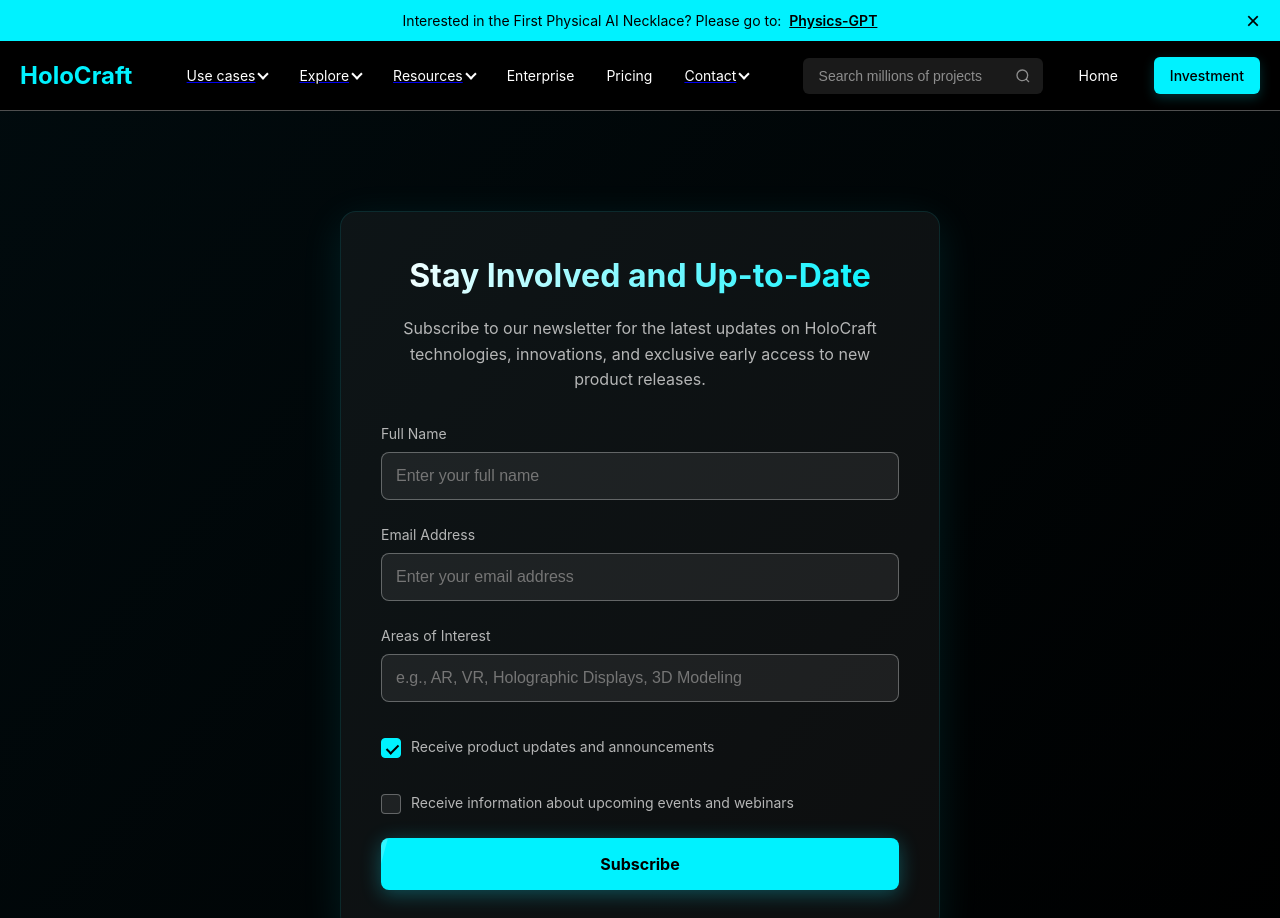
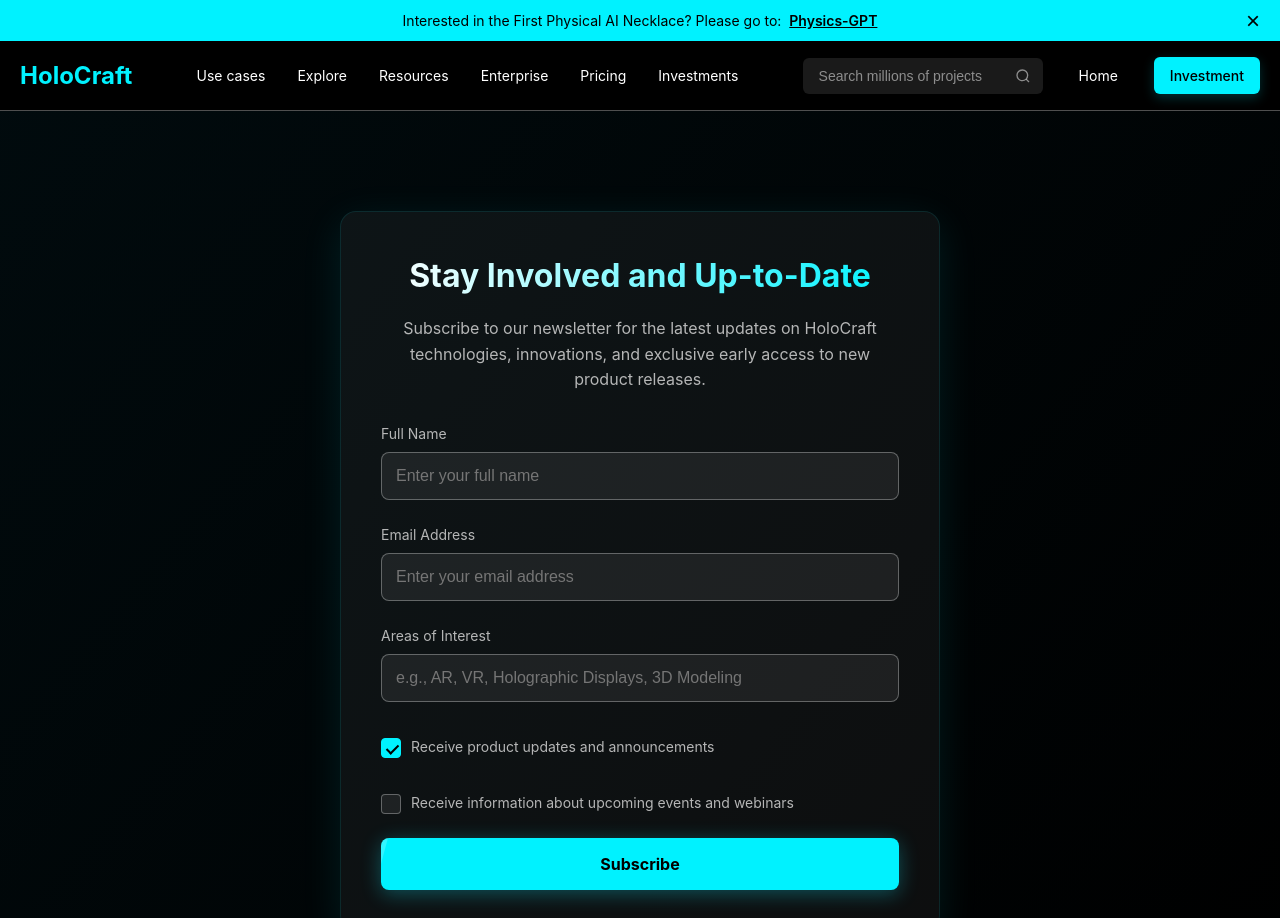
Before and after one commit to holocraft-technologies/holocraft-website-test, a plain HTML site: page emailsub.html in a window 1280 px wide. Shown: the top 918 px of the page. Drawn offline with Linux system fonts and the light colour scheme.

Commit message:
Add files via upload

```diff
--- a/emailsub.html
+++ b/emailsub.html
@@ -608,32 +608,30 @@
     <nav>
         <div class="nav-container">
             <a href="index.html" class="logo">HoloCraft</a>
+
             <div class="nav-links">
-                <a href="404.html">
-                    <div class="nav-item">
+                <a class="nav-item" href="use-cases.html#">
+
                         Use cases
-                        <span class="dropdown-arrow"></span>
-                    </div>
+
                 </a>
-                <a href="404.html">
-                    <div class="nav-item">
+                <a class="nav-item" href="explore.html#">
+
                         Explore
-                        <span class="dropdown-arrow"></span>
-                    </div>
+
                 </a>
-                <a href="404.html">
-                    <div class="nav-item">
+                <a class="nav-item" href="resources.html#">
+
                         Resources
-                        <span class="dropdown-arrow"></span>
-                    </div>
+
+
                 </a>
-                <a href="404.html" class="nav-item">Enterprise</a>
-                <a href="404.html" class="nav-item">Pricing</a>
-                <a href="investors.html">
-                    <div class="nav-item">
-                        Contact
-                        <span class="dropdown-arrow"></span>
-                    </div>
+                <a href="enterprise.html" class="nav-item">Enterprise</a>
+                <a href="pricing.html" class="nav-item">Pricing</a>
+                <a class="nav-item" href="investors.html#">
+
+                       Investments
+
                 </a>
             </div>
             <div class="nav-actions">
```
Also changed, not shown: enterprise.html (+15 -17 lines), index.html (+12 -15 lines), investors.html (+15 -17 lines), overview.html (+17 -19 lines), pricing.html (+15 -17 lines), resources.html (+15 -17 lines), use-cases.html (+15 -17 lines).
